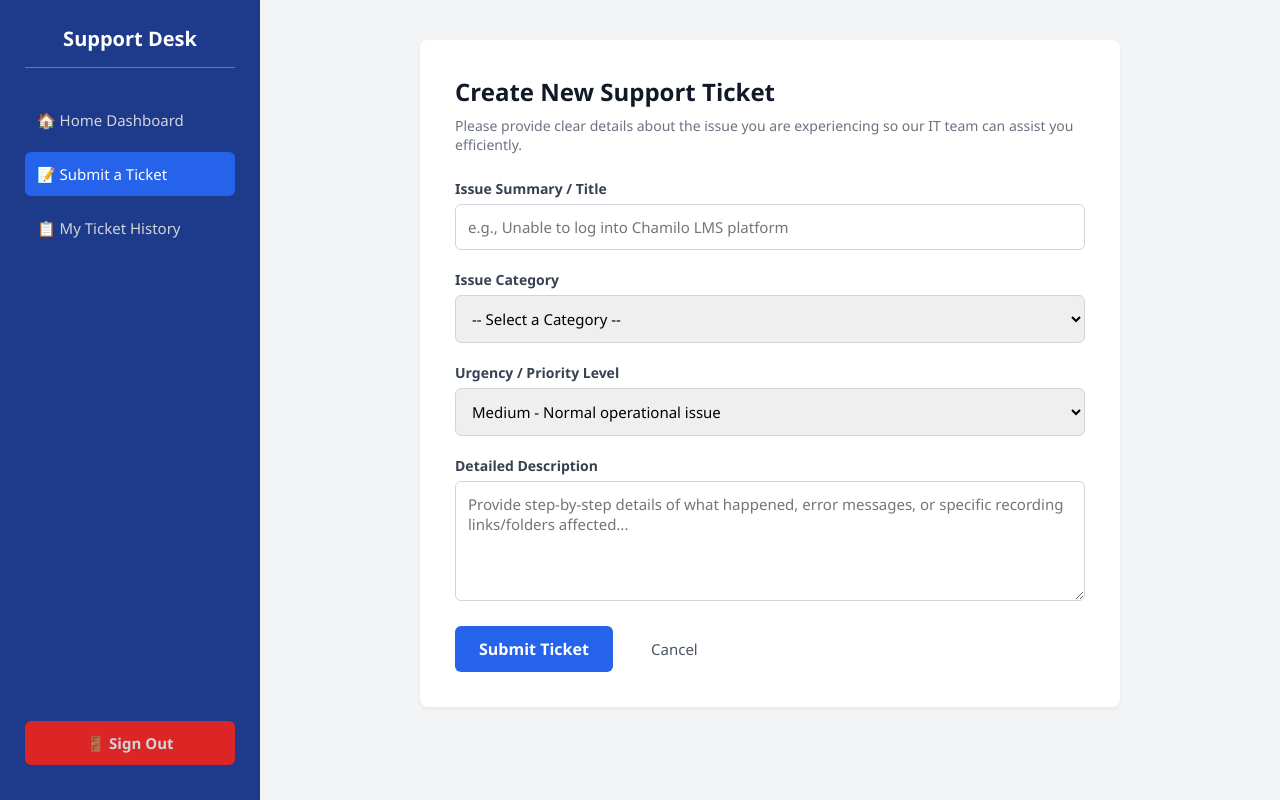
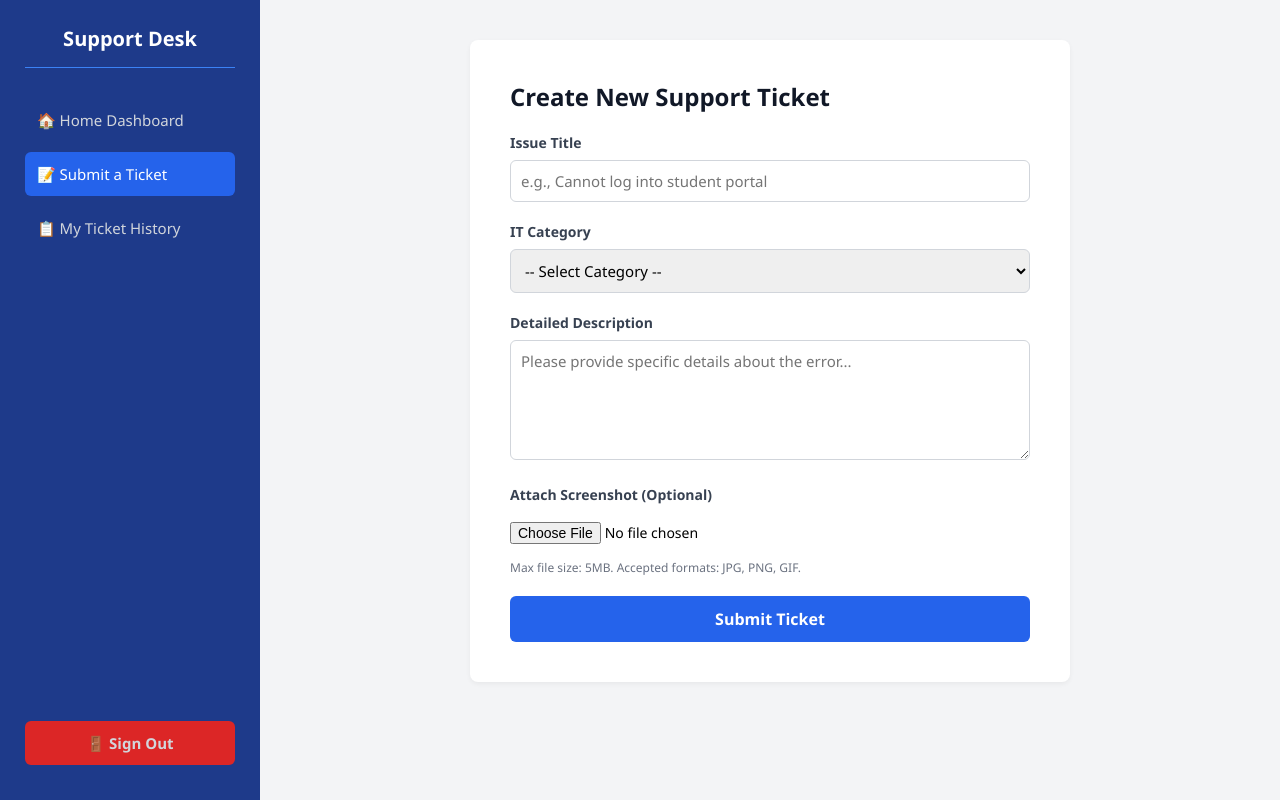
Before and after one commit to nyasha-prog-maker/ticketing-system, a PHP site: page /submit-ticket.php in a window 1280 px wide. Run offline with PHP 8.4, Linux system fonts and the light colour scheme; the visitor is signed in with stand-in values (Sample User, id 1); tables that the repository leaves empty hold one stand-in row (values such as "Sample post").

Commit message:
Auto-update: 2026-06-09 07:25:31

```diff
--- a/submit-ticket.php
+++ b/submit-ticket.php
@@ -3,54 +3,101 @@
 session_start();
 require_once 'config/db.php';
 
-// Security Guard: Only allow logged-in clients/students to submit tickets
 if (!isset($_SESSION['user_id']) || $_SESSION['user_role'] !== 'client') {
     header("Location: index.php");
     exit;
 }
 
-try {
-    // Fetch all available categories from the database to populate the dropdown dynamically
-    $stmt = $pdo->query("SELECT * FROM categories ORDER BY name ASC");
-    $categories = $stmt->fetchAll();
-} catch (\PDOException $e) {
-    die("Database error: " . $e->getMessage());
+// Fetch categories for the dropdown
+$stmt = $pdo->query("SELECT * FROM categories ORDER BY name ASC");
+$categories = $stmt->fetchAll();
+
+$error = '';
+
+if ($_SERVER['REQUEST_METHOD'] === 'POST') {
+    $title       = trim($_POST['title']);
+    $description = trim($_POST['description']);
+    $category_id = intval($_POST['category_id']);
+    $client_id   = $_SESSION['user_id'];
+    $priority    = 'low'; // Default, Admins can adjust later
+    $screenshot_path = null;
+
+    // --- FILE UPLOAD LOGIC ---
+    if (isset($_FILES['screenshot']) && $_FILES['screenshot']['error'] === UPLOAD_ERR_OK) {
+        $file_tmp  = $_FILES['screenshot']['tmp_name'];
+        $file_name = $_FILES['screenshot']['name'];
+        $file_size = $_FILES['screenshot']['size'];
+        $file_ext  = strtolower(pathinfo($file_name, PATHINFO_EXTENSION));
+
+        $allowed_exts = ['jpg', 'jpeg', 'png', 'gif'];
+
+        if (!in_array($file_ext, $allowed_exts)) {
+            $error = "Invalid file type. Only JPG, PNG, and GIF are allowed.";
+        } elseif ($file_size > 5000000) { // 5MB limit
+            $error = "File is too large. Maximum size is 5MB.";
+        } else {
+            // Create a unique file name to prevent overwriting
+            $new_file_name = uniqid('err_', true) . '.' . $file_ext;
+            $upload_dir    = 'uploads/';
+            $dest_path     = $upload_dir . $new_file_name;
+
+            if (move_uploaded_file($file_tmp, $dest_path)) {
+                $screenshot_path = $dest_path;
+            } else {
+                $error = "There was an error moving the uploaded file.";
+            }
+        }
+    }
+
+    if (empty($error)) {
+        try {
+            $stmt = $pdo->prepare("
+                INSERT INTO tickets (client_id, category_id, title, description, screenshot_path, priority, status)
+                VALUES (:client_id, :category_id, :title, :description, :screenshot_path, :priority, 'open')
+            ");
+            $stmt->execute([
+                'client_id'       => $client_id,
+                'category_id'     => $category_id,
+                'title'           => $title,
+                'description'     => $description,
+                'screenshot_path' => $screenshot_path,
+                'priority'        => $priority
+            ]);
+
+            header("Location: dashboard.php?status=ticket_created");
+            exit;
+        } catch (\PDOException $e) {
+            $error = "Submission failed: " . $e->getMessage();
+        }
+    }
 }
 ?>
 <!DOCTYPE html>
 <html lang="en">
 <head>
     <meta charset="UTF-8">
-    <meta name="viewport" content="width=device-width, initial-scale=1.0">
     <title>Submit Ticket - Support Desk</title>
     <style>
         * { box-sizing: border-box; margin: 0; padding: 0; font-family: 'Segoe UI', sans-serif; }
         body { background: #f3f4f6; display: flex; min-height: 100vh; }
-
-        /* Sidebar Layout */
         .sidebar { width: 260px; background: #1e3a8a; color: white; padding: 25px; display: flex; flex-direction: column; }
         .sidebar h2 { font-size: 20px; margin-bottom: 30px; text-align: center; border-bottom: 1px solid #3b82f6; padding-bottom: 15px; }
         .sidebar a { color: #d1d5db; text-decoration: none; padding: 12px; display: block; border-radius: 6px; margin-bottom: 10px; font-size: 15px; }
         .sidebar a:hover, .sidebar a.active { background: #2563eb; color: white; }
         .logout-btn { margin-top: auto; background: #dc2626 !important; text-align: center; font-weight: bold; }
 
-        /* Main Content Container */
-        .main-content { flex: 1; padding: 40px; }
-        .form-container { background: white; padding: 35px; border-radius: 8px; box-shadow: 0 2px 5px rgba(0,0,0,0.05); max-width: 700px; margin: 0 auto; }
-        .form-container h1 { color: #111827; font-size: 24px; margin-bottom: 8px; }
-        .form-container p { color: #6b7280; font-size: 14px; margin-bottom: 25px; }
-
+        .main-content { flex: 1; padding: 40px; display: flex; justify-content: center; }
+        .form-container { background: white; padding: 40px; border-radius: 8px; box-shadow: 0 2px 5px rgba(0,0,0,0.05); width: 100%; max-width: 600px; height: fit-content; }
+        .form-container h1 { color: #111827; margin-bottom: 20px; font-size: 24px; }
         .form-group { margin-bottom: 20px; }
-        .form-group label { display: block; margin-bottom: 6px; color: #374151; font-weight: 600; font-size: 14px; }
-        .form-group input, .form-group select, .form-group textarea {
-            width: 100%; padding: 12px; border: 1px solid #d1d5db; border-radius: 6px; font-size: 15px; transition: border-color 0.2s;
-        }
-        .form-group input:focus, .form-group select:focus, .form-group textarea:focus { outline: none; border-color: #2563eb; }
-        .form-group textarea { resize: vertical; height: 120px; }
-
-        .btn-submit { padding: 12px 24px; background: #2563eb; color: white; border: none; border-radius: 6px; font-size: 16px; font-weight: bold; cursor: pointer; transition: background 0.2s; }
-        .btn-submit:hover { background: #1d4ed8; }
-        .btn-cancel { display: inline-block; padding: 12px 24px; color: #4b5563; text-decoration: none; font-size: 15px; margin-left: 10px; }
+        label { display: block; font-weight: bold; margin-bottom: 8px; color: #374151; font-size: 14px; }
+        input[type="text"], select, textarea { width: 100%; padding: 10px; border: 1px solid #d1d5db; border-radius: 6px; font-size: 15px; }
+        textarea { height: 120px; resize: vertical; }
+        input[type="file"] { padding: 10px 0; font-size: 14px; }
+        button { background: #2563eb; color: white; border: none; padding: 12px 20px; font-size: 16px; font-weight: bold; border-radius: 6px; cursor: pointer; width: 100%; transition: background 0.2s; }
+        button:hover { background: #1d4ed8; }
+        .error { color: #dc2626; background: #fee2e2; padding: 10px; border-radius: 4px; margin-bottom: 20px; font-size: 14px; }
+        .file-hint { font-size: 12px; color: #6b7280; margin-top: 5px; }
     </style>
 </head>
 <body>
@@ -59,25 +106,29 @@ try {
         <h2>Support Desk</h2>
         <a href="dashboard.php">🏠 Home Dashboard</a>
         <a href="submit-ticket.php" class="active">📝 Submit a Ticket</a>
-        <a href="#">📋 My Ticket History</a>
+        <a href="history.php">📋 My Ticket History</a>
         <a href="actions/logout.php" class="logout-btn">🚪 Sign Out</a>
     </div>
 
     <div class="main-content">
         <div class="form-container">
             <h1>Create New Support Ticket</h1>
-            <p>Please provide clear details about the issue you are experiencing so our IT team can assist you efficiently.</p>
 
-            <form action="actions/ticket-process.php" method="POST">
+            <?php if ($error): ?>
+                <div class="error"><?php echo htmlspecialchars($error); ?></div>
+            <?php endif; ?>
+
+            <form method="POST" action="" enctype="multipart/form-data">
+
                 <div class="form-group">
-                    <label for="title">Issue Summary / Title</label>
-                    <input type="text" id="title" name="title" required placeholder="e.g., Unable to log into Chamilo LMS platform">
+                    <label>Issue Title</label>
+                    <input type="text" name="title" required placeholder="e.g., Cannot log into student portal">
                 </div>
 
                 <div class="form-group">
-                    <label for="category_id">Issue Category</label>
-                    <select id="category_id" name="category_id" required>
-                        <option value="">-- Select a Category --</option>
+                    <label>IT Category</label>
+                    <select name="category_id" required>
+                        <option value="">-- Select Category --</option>
                         <?php foreach ($categories as $cat): ?>
                             <option value="<?php echo $cat['id']; ?>"><?php echo htmlspecialchars($cat['name']); ?></option>
                         <?php endforeach; ?>
@@ -85,22 +136,17 @@ try {
                 </div>
 
                 <div class="form-group">
-                    <label for="priority">Urgency / Priority Level</label>
-                    <select id="priority" name="priority" required>
-                        <option value="low">Low - General inquiry or minor issue</option>
-                        <option value="medium" selected>Medium - Normal operational issue</option>
-                        <option value="high">High - Severely affecting my work/studies</option>
-                        <option value="urgent">Urgent - Complete system outage / Blocked completely</option>
-                    </select>
+                    <label>Detailed Description</label>
+                    <textarea name="description" required placeholder="Please provide specific details about the error..."></textarea>
                 </div>
 
                 <div class="form-group">
-                    <label for="description">Detailed Description</label>
-                    <textarea id="description" name="description" required placeholder="Provide step-by-step details of what happened, error messages, or specific recording links/folders affected..."></textarea>
+                    <label>Attach Screenshot (Optional)</label>
+                    <input type="file" name="screenshot" accept="image/png, image/jpeg, image/gif">
+                    <div class="file-hint">Max file size: 5MB. Accepted formats: JPG, PNG, GIF.</div>
                 </div>
 
-                <button type="submit" class="btn-submit">Submit Ticket</button>
-                <a href="dashboard.php" class="btn-cancel">Cancel</a>
+                <button type="submit">Submit Ticket</button>
             </form>
         </div>
     </div>
```
Also changed, not shown: manage-tickets.php (+15 -42 lines), patch-db.php (added, +11 -0 lines).
